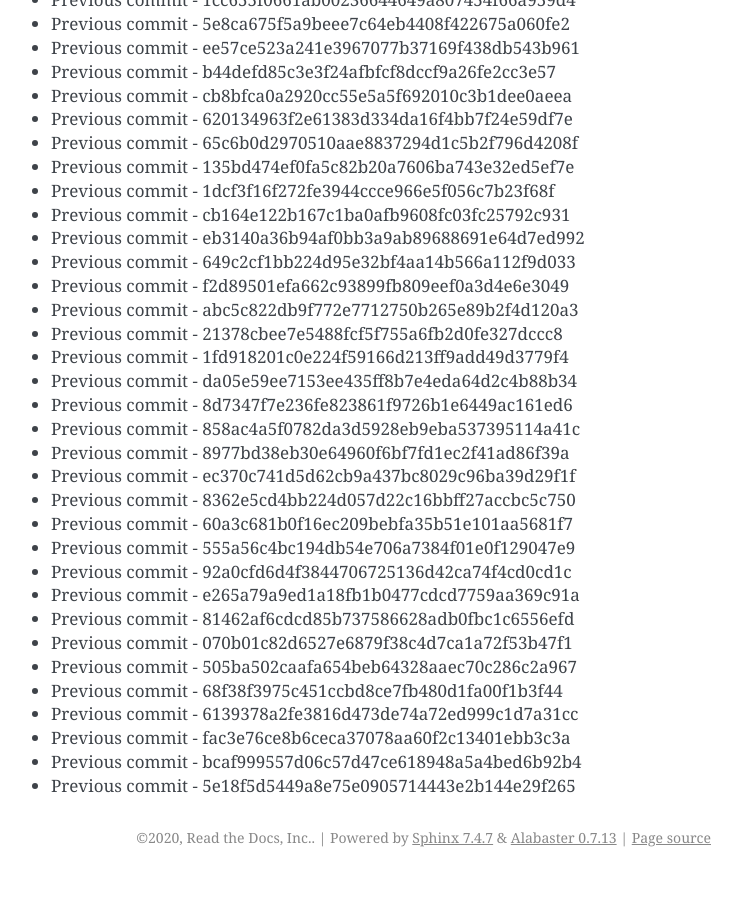
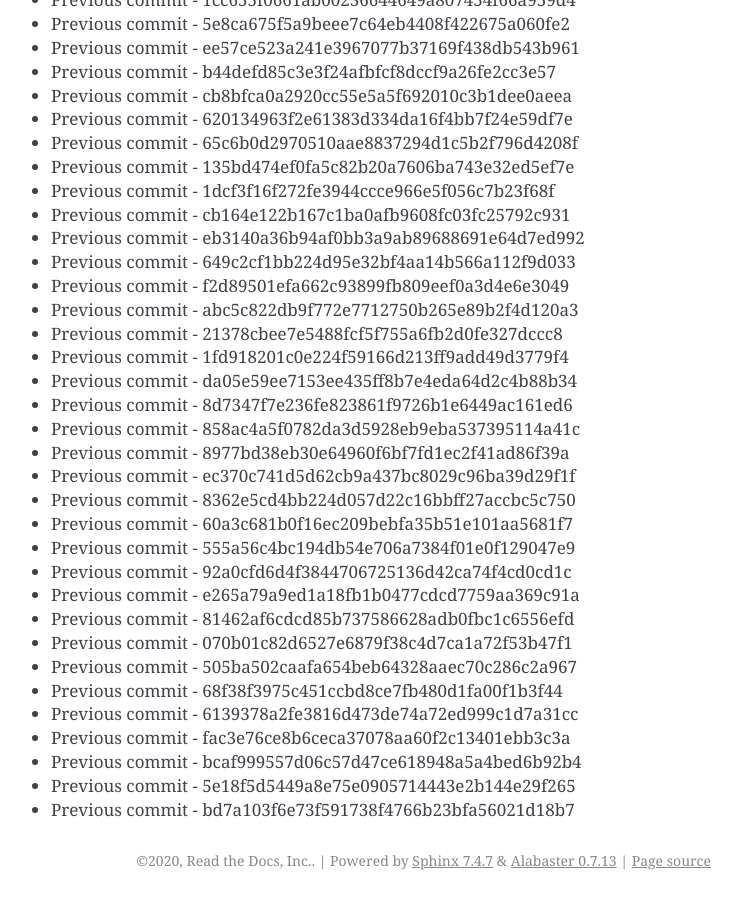
Before and after one commit to readthedocs/rtd-git-stresstest, a Sphinx documentation site: the page built from docs/updates.rst, in a window 1280 px wide and 900 px high, scrolled down 19883 px. Shown: the whole window, without its empty margins (399-1141 px from the left). Built offline with Sphinx 7.4.7, drawn with Linux system fonts in a browser that asks for light colours; before the commit the page ends 20760 px from its top, so only the background shows below that.

Commit message:
Generating commit from previous: bd7a103f6e73f591738f4766b23bfa56021d18b7

```diff
--- a/docs/updates.rst
+++ b/docs/updates.rst
@@ -867,3 +867,4 @@ It can be tested for any performance characteristics.
 * Previous commit - fac3e76ce8b6ceca37078aa60f2c13401ebb3c3a
 * Previous commit - bcaf999557d06c57d47ce618948a5a4bed6b92b4
 * Previous commit - 5e18f5d5449a8e75e0905714443e2b144e29f265
+* Previous commit - bd7a103f6e73f591738f4766b23bfa56021d18b7
```
